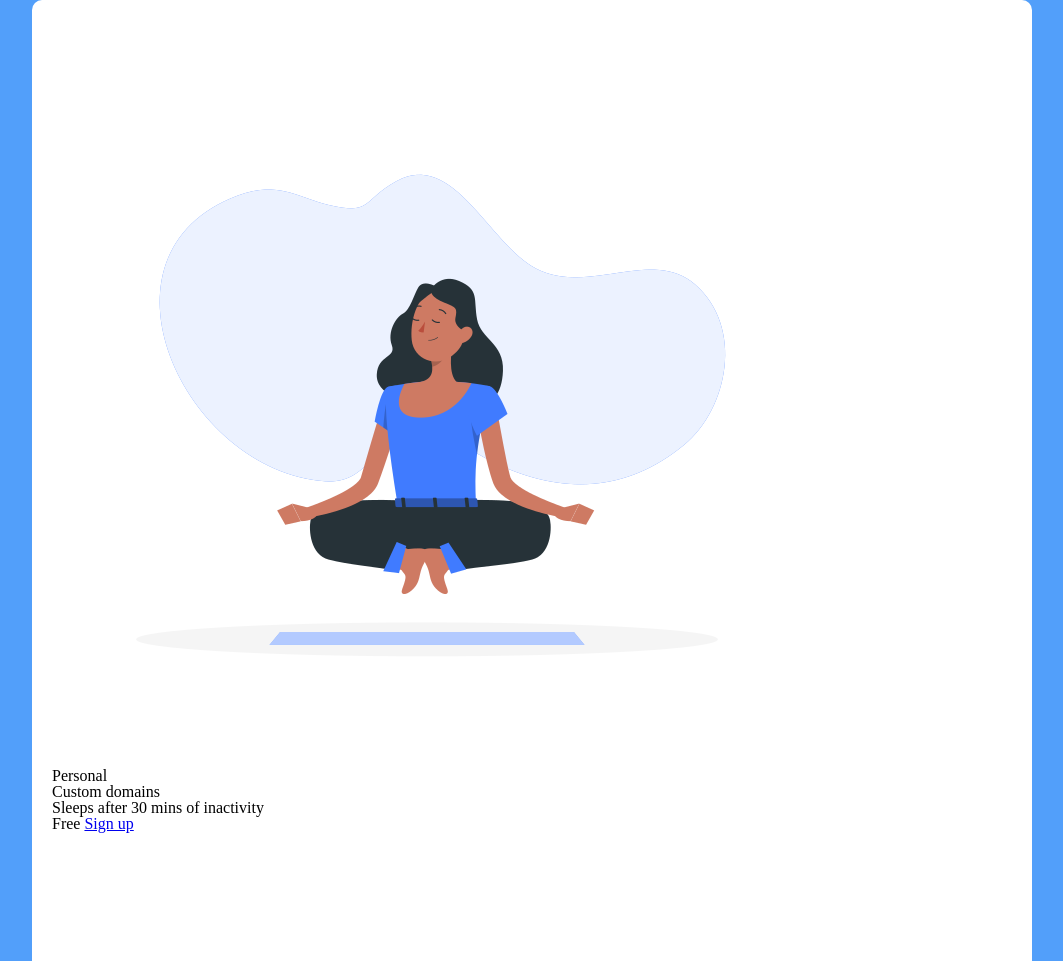
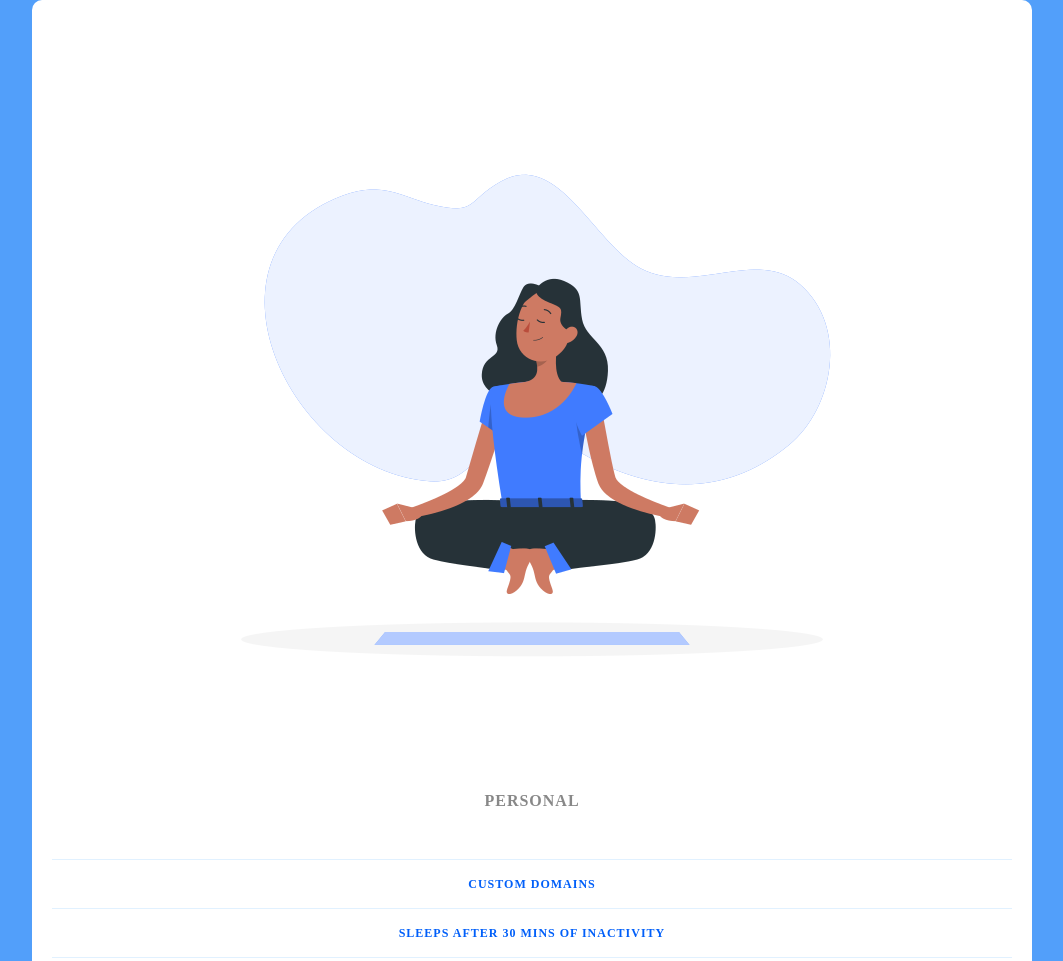
Before and after one commit to fahrizal-abp/tabel-pricing, a plain HTML site: page index.html in a window 1280 px wide. Shown: the top 961 px of the page, without its empty margins (108-1171 px from the left). Drawn offline with Linux system fonts and the light colour scheme.

Commit message:
Studi Kasus Membuat Tabel Pricing Part 3

```diff
--- a/app.css
+++ b/app.css
@@ -146,4 +146,52 @@
   padding: 15px 20px;
   width: 100%;
   max-width: 960px;
+  display: flex;
+  flex-direction: column;
+  text-align: center;
+  text-transform: uppercase;
 }
+
+.pricing-plan {
+  border-bottom: 1px solid #e1f1ff;
+}
+
+.pricing-plan:last-child {
+  border-bottom: none;
+}
+
+.pricing-img {
+  margin-bottom: 25px;
+  max-width: 100%;
+}
+
+.pricing-header {
+  color: #888;
+  font-weight: 600;
+  letter-spacing: 1px;
+}
+
+.pricing-features {
+  margin: 50px 0 25px;
+  color: #015ff9;
+}
+
+.pricing-features-item {
+  font-weight: 600;
+  letter-spacing: 1px;
+  font-size: 12px;
+  line-height: 1.5;
+  padding: 15px 0;
+  border-top: 1px solid #e1f1ff;
+}
+
+.pricing-features-item:last-child {
+  border-bottom: 1px solid #e1f1ff;
+}
+
+.pricing-price {
+  color: #016ff9;
+  display: block;
+  font-size: 32px;
+  font-weight: 700;
+}
```
